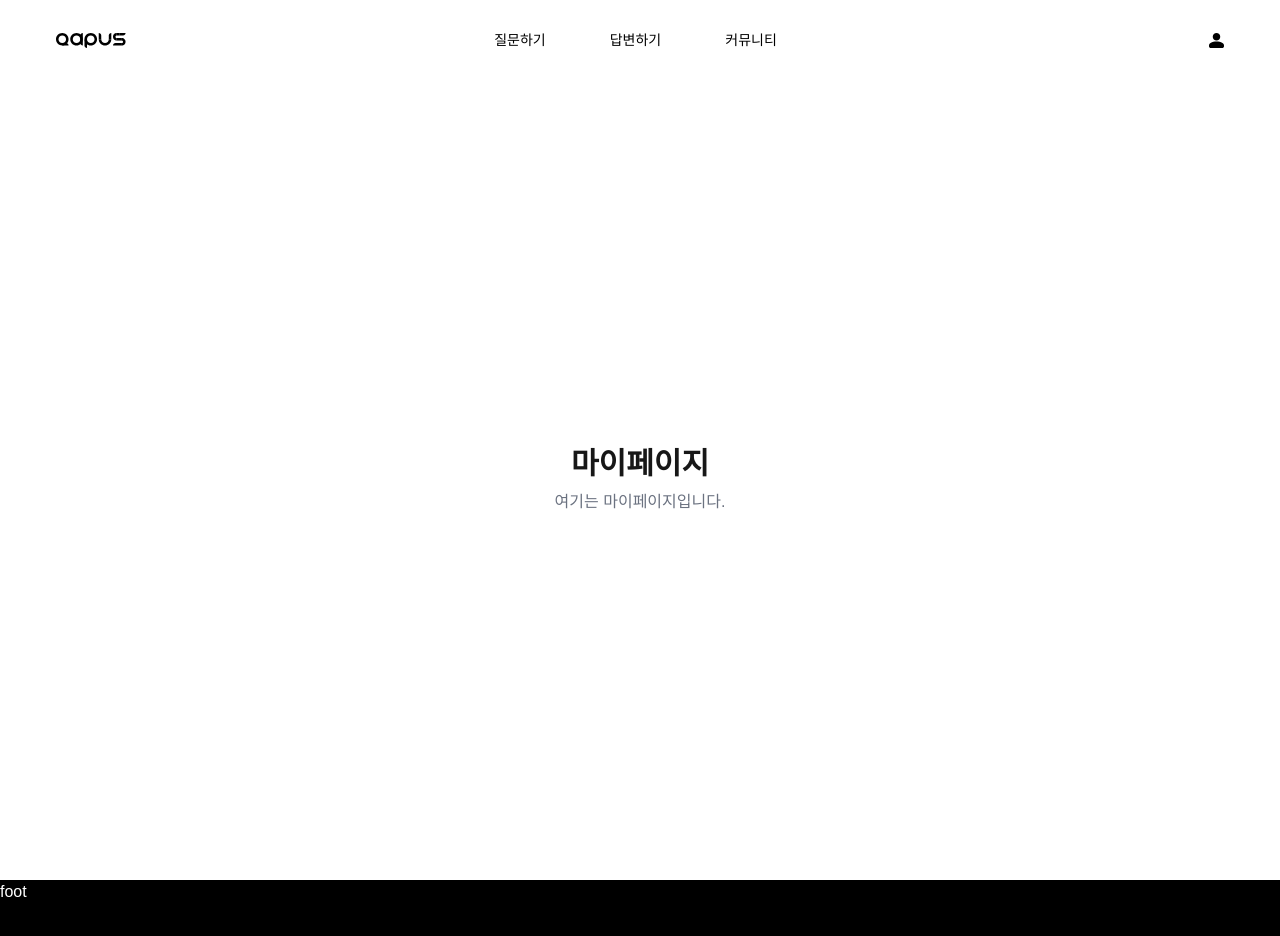
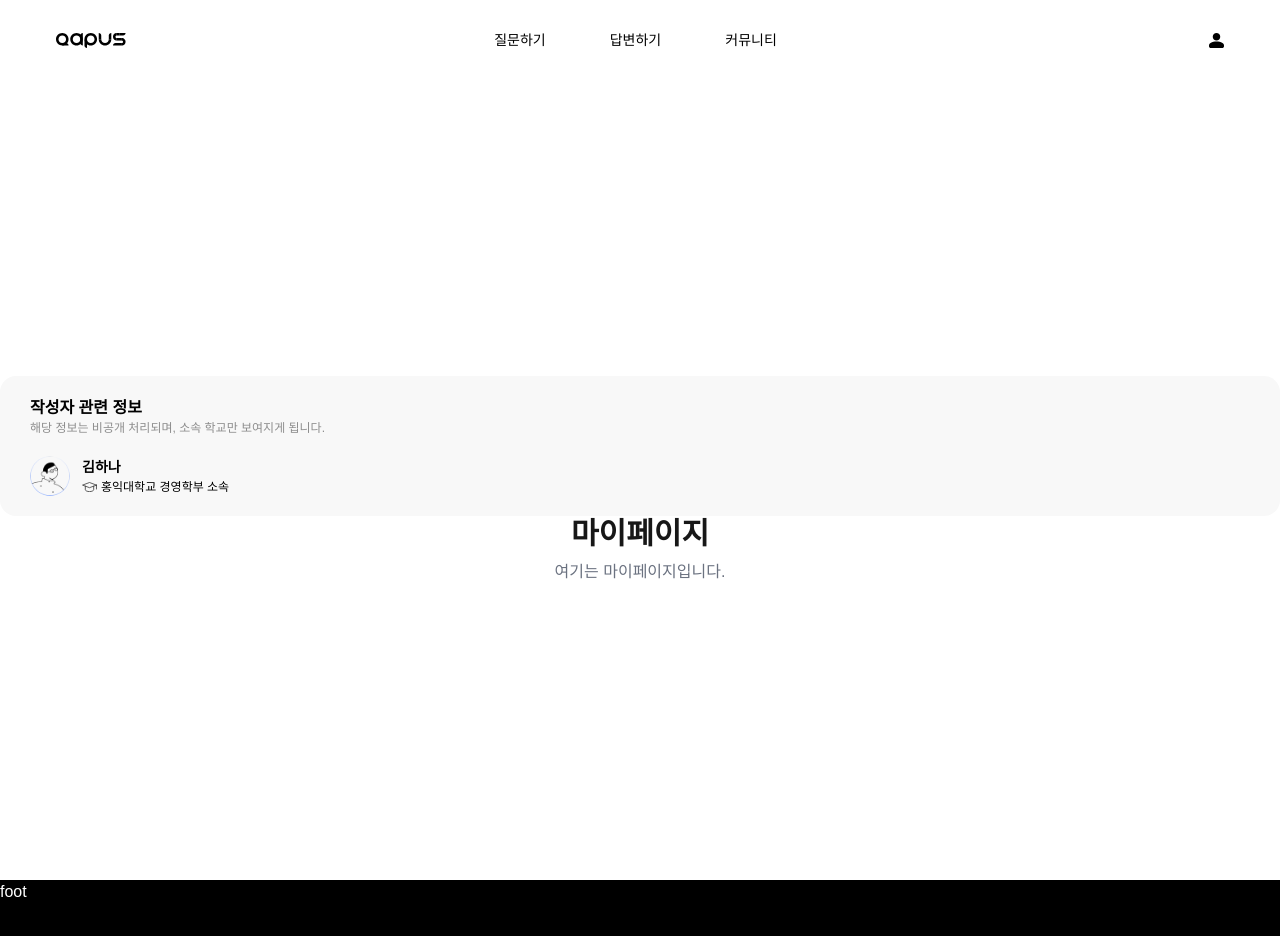
Before and after one commit to mimi-0506/Qampus_FE_deploy, a Next.js app: page /mypage in a window 1280 px wide. Shown: the top 936 px of the page. Built offline with nearby package versions, Linux system fonts and the light colour scheme.

Commit message:
feat: InfoCard 마이페이지에 적용

```diff
--- a/app/mypage/page.tsx
+++ b/app/mypage/page.tsx
@@ -1,3 +1,5 @@
+import InfoCard from './_components/InfoCard';
+
 export const metadata = {
   title: '마이페이지 | MyApp',
   description: '마이페이지입니다.',
@@ -6,6 +8,12 @@ export const metadata = {
 export default function LoginPage() {
   return (
     <main className="flex flex-col items-center justify-center min-h-screen">
+      <InfoCard
+        name="김하나"
+        university="홍익대학교"
+        department="경영학부"
+        // profileImage="https://example.com/image.jpg"
+      />
       <h1 className="text-3xl font-bold">마이페이지</h1>
       <p className="text-gray-500 mt-2">여기는 마이페이지입니다.</p>
     </main>
```
Also changed, not shown: app/mypage/_components/InfoCard.tsx (renamed from app/questionCreate/_components/InfoCard.tsx).
